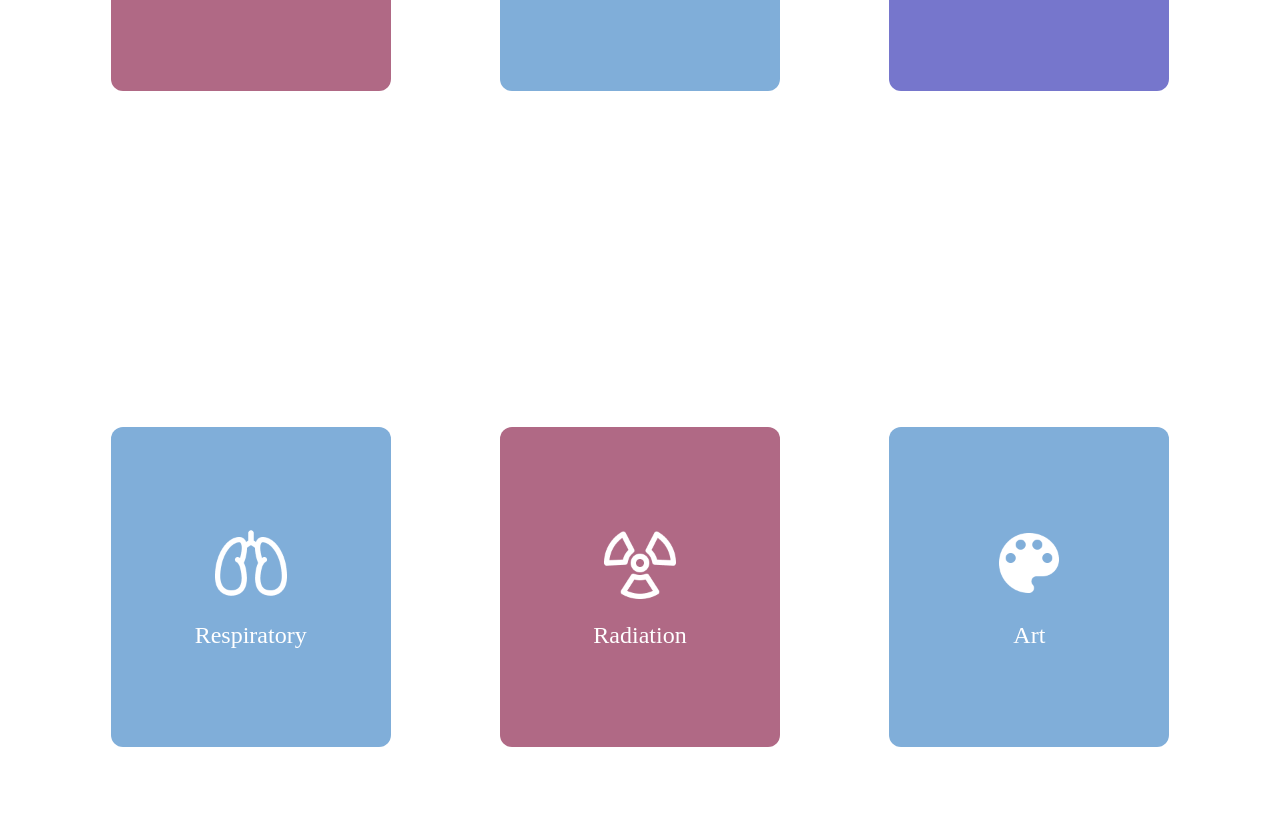
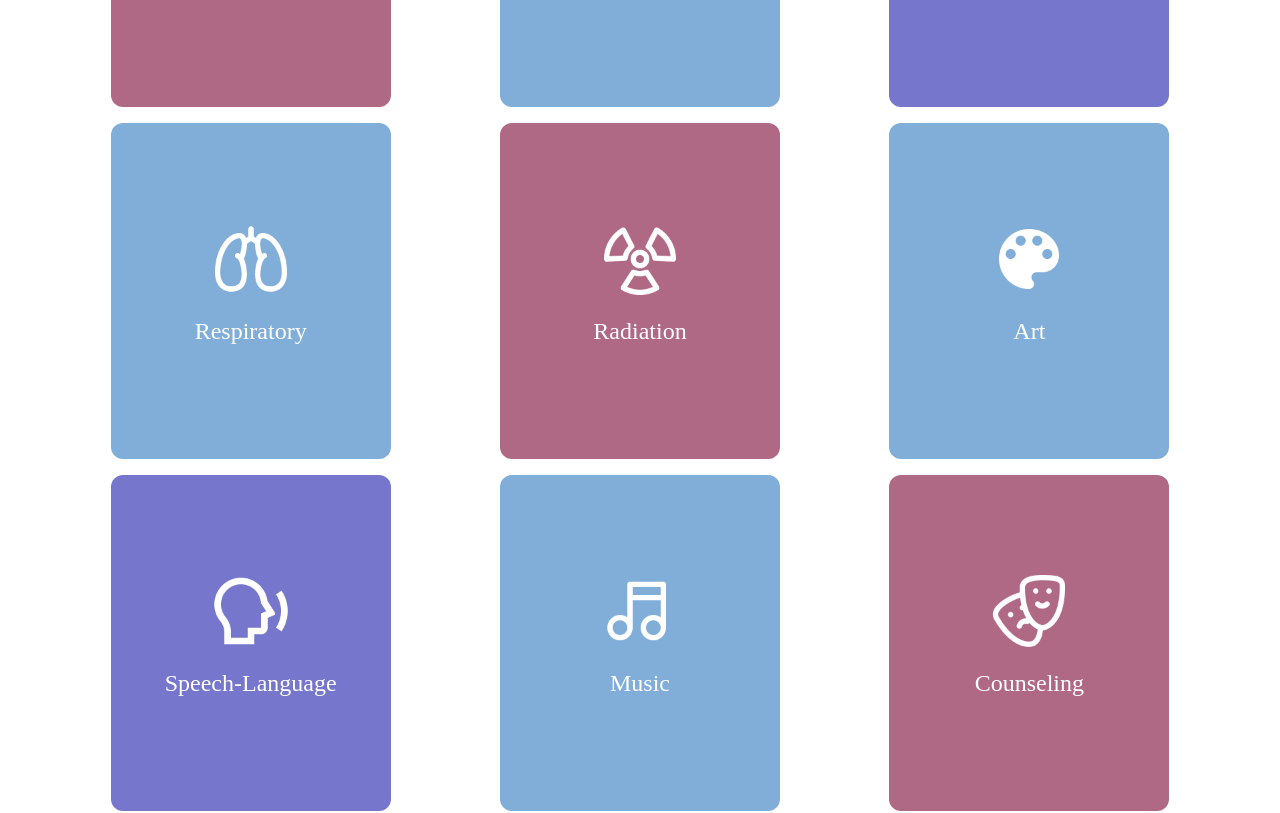
Before and after one commit to acm-ucr/ptso-website, a Next.js app: page /about in a window 1280 px wide. Shown: the part 2660-3473 px from the top of the page. Built offline with nearby package versions, Linux system fonts and the light colour scheme; a web font is replaced by a local one.

Commit message:
Completed flipping

```diff
--- a/src/components/about/TherapyCard.tsx
+++ b/src/components/about/TherapyCard.tsx
@@ -7,23 +7,25 @@ import { motion } from "motion/react";
 interface TherapyCardProps {
   image: StaticImageData;
   name: string;
+  description: string
   alt: string;
   color: string;
 }
 
-const TherapyCard = ({ image, name, alt, color }: TherapyCardProps) => {
+const TherapyCard = ({ image, description, name, alt, color }: TherapyCardProps) => {
   const [flipped, setFlipped] = useState(false);
 
   return (
     <motion.div
-    whileHover={{ scale: 1.1 }}
-    transition={{ duration: 0.5 }}
+    whileHover={{ scale: 1.07 }}
+    transition={{ duration: 0.4 }}
     animate={{ rotateY: flipped ? 180 : 0 }}
     onClick={() => setFlipped((prevState) => !prevState)}
     style={{ position: "relative", transformStyle: "preserve-3d" }}
     >
+      <div className={`${color} mx-auto flex w-3/4 flex-col items-center justify-between space-y-4 rounded-xl`} style={{ position: "relative", transformStyle: "preserve-3d" }}>
     <div
-      className={`${color} mx-auto flex w-3/4 flex-col items-center justify-between space-y-4 rounded-xl`}
+      className={`${color} flex flex-col items-center space-y-4`}
       style={{ backfaceVisibility: "hidden" }}
     >
       <Image
@@ -39,19 +41,20 @@ const TherapyCard = ({ image, name, alt, color }: TherapyCardProps) => {
     </div>
 
     <div
-      className={`${color} mx-auto flex w-3/4 flex-col items-center justify-between space-y-4 rounded-xl`}
+      className={`${color} absolute flex flex-col h-3/4 top-5 pl-2 pr-2 pb-5 items-center space-y-3 rounded-xl`}
       style={{ backfaceVisibility: "hidden", transform: "rotateY(180deg)" }}
     >
       <Image
         src={image}
         alt={alt}
-        width={80}
-        height={80}
-        className="mt-24 object-contain"
+        width={60}
+        height={60}
+        className="object-contain"
       />
-      <div className="font-beVietnamPro mb-24 text-center text-2xl text-white">
-        {name}
+      <div className="font-serif mb-24 text-center text-white">
+        {description}
       </div>
+    </div>
     </div>
     </motion.div>
   );
--- a/src/components/about/TherapyTypes.tsx
+++ b/src/components/about/TherapyTypes.tsx
@@ -25,6 +25,7 @@ const TherapyTypes = () => {
             key={index}
             image={therapy.image}
             name={therapy.name}
+            description={therapy.description}
             alt={therapy.alt}
             color={therapy.color}
           />
--- a/src/data/TherapyTypes.ts
+++ b/src/data/TherapyTypes.ts
@@ -11,12 +11,6 @@ import Weight from "@/public/assets/about/therapyTypes/weight.webp";
 
 export interface TherapyType {
   name: string;
-  image: StaticImageData;
-  alt: string;
-  color: string;
-}
-
-export interface TherapyDescription {
   description: string;
   image: StaticImageData;
   alt: string;
@@ -26,110 +20,62 @@ export interface TherapyDescription {
 export const therapyTypes: TherapyType[] = [
   {
     name: "Marriage & Family",
+    description: "MFT focuses on improving relationships by addressing conflicts, communication breakdowns, and emotional challenges within couples and families. Therapists help clients navigate life transitions, resolve misunderstandings, and strengthen their connections by fostering healthier communication patterns and emotional support systems.",
     image: Ring,
     alt: "Wedding rings icon",
     color: "bg-ptso-pink-secondary",
   },
   {
     name: "Physical",
+    description: "Physical therapy helps individuals recover from injuries, surgeries, or medical conditions that affect movement and function. Through targeted exercises, stretching, and hands-on techniques, physical therapists work to restore strength, flexibility, and mobility, enabling patients to regain independence and reduce pain.",
     image: Weight,
     alt: "Weight lifting icon",
     color: "bg-ptso-blue-accent",
   },
   {
     name: "Occupational",
+    description: "Occupational therapy focuses on helping individuals perform daily activities (such as dressing, cooking, or working) after an injury, illness, or disability. Therapists use adaptive techniques, assistive devices, and personalized strategies to improve fine motor skills, cognitive function, and overall independence.",
     image: Blocks,
     alt: "Building blocks icon",
     color: "bg-ptso-purple-primary",
   },
   {
     name: "Respiratory",
+    description: "Respiratory therapists assist individuals with breathing disorders, such as asthma, COPD, and post-surgical respiratory complications. They provide treatments like oxygen therapy, ventilator support, and breathing exercises to help patients manage their condition and improve lung function.",
     image: Lungs,
     alt: "Lungs icon",
     color: "bg-ptso-blue-accent",
   },
   {
     name: "Radiation",
+    description: "Radiation therapy is a medical treatment that uses targeted high-energy radiation to shrink or eliminate cancer cells. Radiation therapists work with oncologists to deliver precise treatments while minimizing damage to healthy tissue, helping patients manage and fight cancer effectively.",
     image: Radiation,
     alt: "Radiation symbol icon",
     color: "bg-ptso-pink-secondary",
   },
   {
     name: "Art",
+    description: "Art therapy uses creative expression to help individuals explore emotions, cope with trauma, and improve mental well-being. Through drawing, painting, sculpture, or other artistic mediums, clients gain insight into their thoughts and feelings, making it a powerful tool for emotional healing.",
     image: Art,
     alt: "Art palette icon",
     color: "bg-ptso-blue-accent",
   },
   {
     name: "Speech-Language",
+    description: "Speech-language therapy helps individuals with speech, language, voice, and swallowing disorders. Therapists work with people of all ages to improve communication skills, correct speech impediments, and assist with conditions such as aphasia, stuttering, or developmental delays.",
     image: TalkingHead,
     alt: "Talking head icon",
     color: "bg-ptso-purple-primary",
   },
   {
     name: "Music",
+    description: "Music therapy uses sound, rhythm, and melody to support emotional, cognitive, and physical healing. It is especially effective for individuals with anxiety, dementia, autism, or trauma, as it engages different parts of the brain to enhance memory, reduce stress, and improve communication.",
     image: Music,
     alt: "Music notes icon",
     color: "bg-ptso-blue-accent",
   },
   {
     name: "Counseling",
-    image: Masks,
-    alt: "Theater masks icon",
-    color: "bg-ptso-pink-secondary",
-  },
-];
-
-export const therapyDescriptions: TherapyDescription[] = [
-  {
-    description: "MFT focuses on improving relationships by addressing conflicts, communication breakdowns, and emotional challenges within couples and families. Therapists help clients navigate life transitions, resolve misunderstandings, and strengthen their connections by fostering healthier communication patterns and emotional support systems.",
-    image: Ring,
-    alt: "Wedding rings icon",
-    color: "bg-ptso-pink-secondary"
-  },
-  {
-    description: "Physical therapy helps individuals recover from injuries, surgeries, or medical conditions that affect movement and function. Through targeted exercises, stretching, and hands-on techniques, physical therapists work to restore strength, flexibility, and mobility, enabling patients to regain independence and reduce pain.",
-    image: Weight,
-    alt: "Weight lifting icon",
-    color: "bg-ptso-blue-accent",
-  },
-  {
-    description: "Occupational therapy focuses on helping individuals perform daily activities (such as dressing, cooking, or working) after an injury, illness, or disability. Therapists use adaptive techniques, assistive devices, and personalized strategies to improve fine motor skills, cognitive function, and overall independence.",
-    image: Blocks,
-    alt: "Building blocks icon",
-    color: "bg-ptso-purple-primary",
-  },
-  {
-    description: "Respiratory therapists assist individuals with breathing disorders, such as asthma, COPD, and post-surgical respiratory complications. They provide treatments like oxygen therapy, ventilator support, and breathing exercises to help patients manage their condition and improve lung function.",
-    image: Lungs,
-    alt: "Lungs icon",
-    color: "bg-ptso-blue-accent",
-  },
-  {
-    description: "Radiation therapy is a medical treatment that uses targeted high-energy radiation to shrink or eliminate cancer cells. Radiation therapists work with oncologists to deliver precise treatments while minimizing damage to healthy tissue, helping patients manage and fight cancer effectively.",
-    image: Radiation,
-    alt: "Radiation symbol icon",
-    color: "bg-ptso-pink-secondary",
-  },
-  {
-    description: "Art therapy uses creative expression to help individuals explore emotions, cope with trauma, and improve mental well-being. Through drawing, painting, sculpture, or other artistic mediums, clients gain insight into their thoughts and feelings, making it a powerful tool for emotional healing.",
-    image: Art,
-    alt: "Art palette icon",
-    color: "bg-ptso-blue-accent",
-  },
-  {
-    description: "Speech-language therapy helps individuals with speech, language, voice, and swallowing disorders. Therapists work with people of all ages to improve communication skills, correct speech impediments, and assist with conditions such as aphasia, stuttering, or developmental delays.",
-    image: TalkingHead,
-    alt: "Talking head icon",
-    color: "bg-ptso-purple-primary",
-  },
-  {
-    description: "Music therapy uses sound, rhythm, and melody to support emotional, cognitive, and physical healing. It is especially effective for individuals with anxiety, dementia, autism, or trauma, as it engages different parts of the brain to enhance memory, reduce stress, and improve communication.",
-    image: Music,
-    alt: "Music notes icon",
-    color: "bg-ptso-blue-accent",
-  },
-  {
     description: "Counseling provides emotional support and guidance for individuals dealing with stress, anxiety, depression, grief, or life challenges. Counselors help clients process emotions, develop coping strategies, and improve their mental well-being through structured conversations and therapeutic interventions.",
     image: Masks,
     alt: "Theater masks icon",
```
